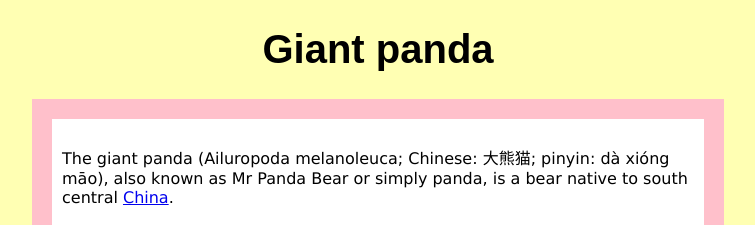
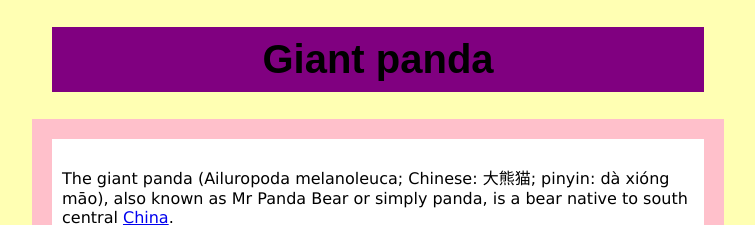
Before and after one commit to martin-lindvall/PandaWeb, a plain HTML site: page index.html in a window 1280 px wide. Shown: the top 225 px of the page, without its empty margins (262-1017 px from the left). Drawn offline with Linux system fonts and the light colour scheme.

Commit message:
Added background color to heading1

```diff
--- a/mycssfile.css
+++ b/mycssfile.css
@@ -7,9 +7,11 @@ h1 {
     text-align: center;
     margin-left: auto;
     margin-right: auto;
-    width: 75%;
+    width: 50%;
     font-size: 40px;
     font-family: arial;
+    background-color: purple;
+    padding: 10px;
 }
 
 h3{
```
